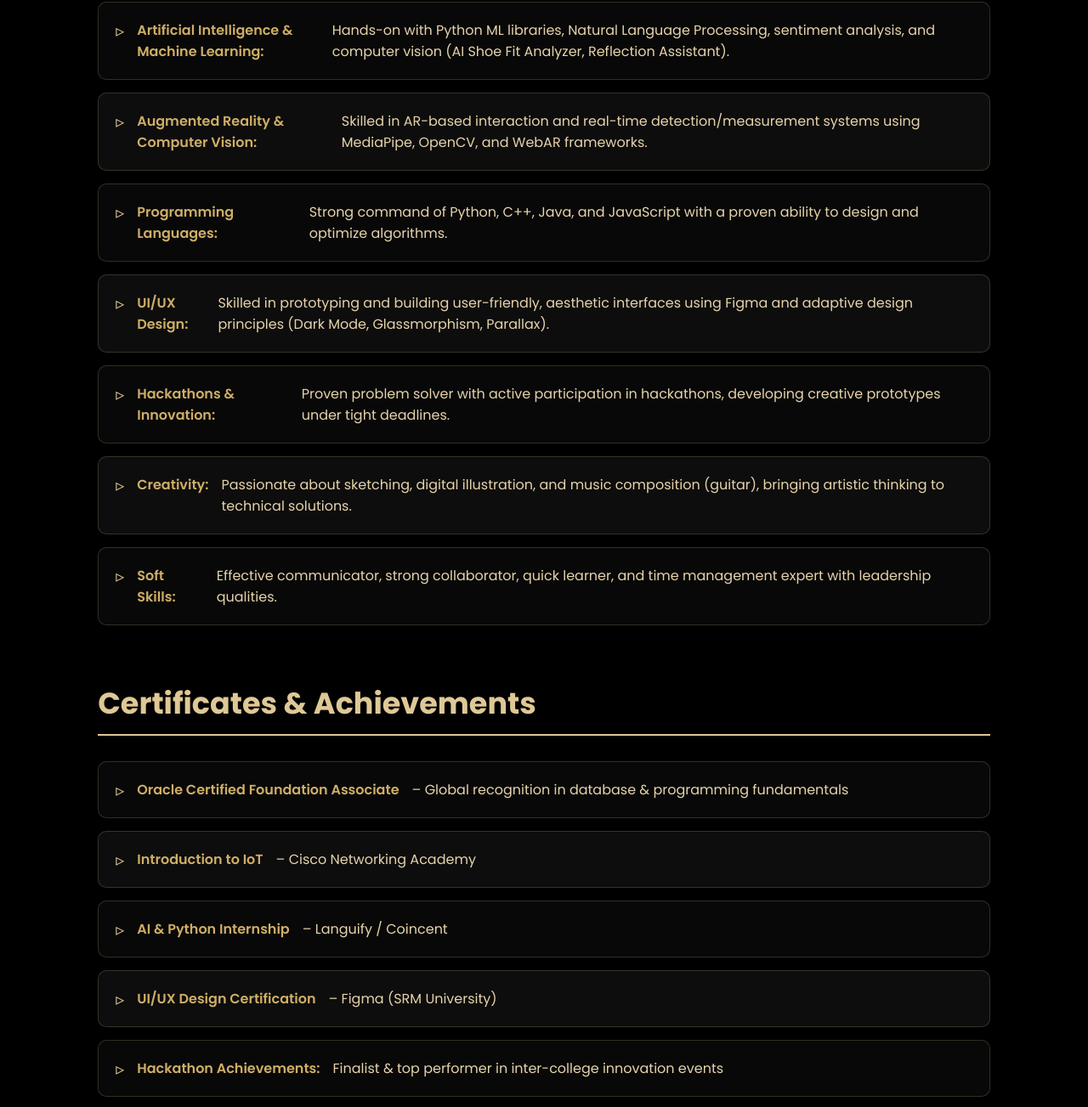
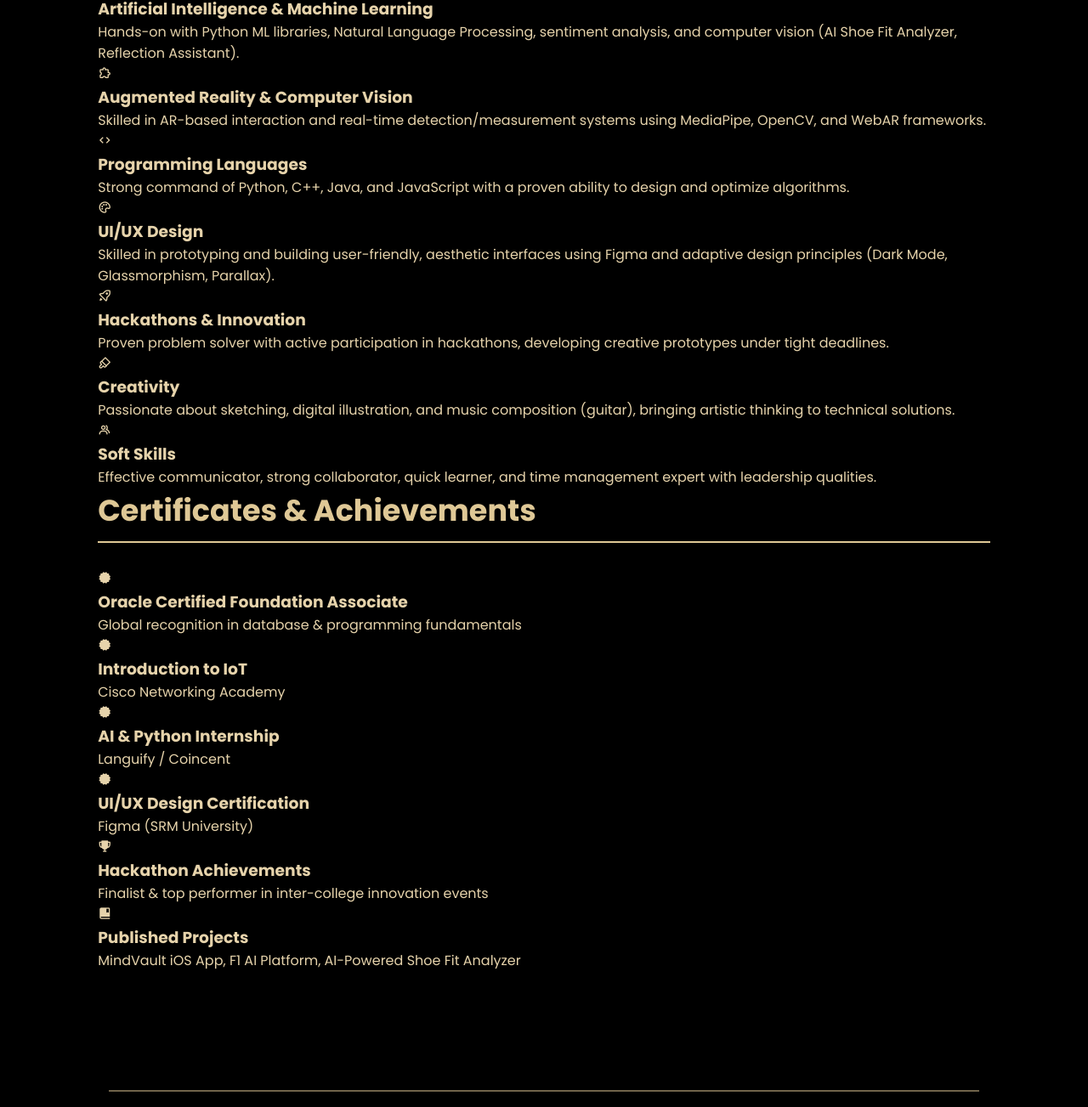
Before and after one commit to javintrivedi/Portfolio, a plain HTML site: page index.html in a window 1280 px wide. Shown: the part 2291-3594 px from the top of the page at 85% size. Drawn offline with nearby package versions, Linux system fonts and the light colour scheme; some packages are replaced by stand-ins of ours; a script that the page names is missing.

Commit message:
Update index.html

```diff
--- a/index.html
+++ b/index.html
@@ -23,6 +23,11 @@
             <li><a href="#contact" class="nav-link">Contact</a></li>
 
         </ul>
+        <div class="burger">
+            <div class="line1"></div>
+            <div class="line2"></div>
+            <div class="line3"></div>
+        </div>
     </nav>
 
     <section id="home" class="home">
@@ -72,29 +77,131 @@
 <section id="services" class="services reveal">
 <div class="services-info">
     <h1>Skills & Expertise</h1>
-    <ul>
-        <li><strong>Full-Stack & Web Development:</strong> Proficient in HTML, CSS, JavaScript, Flask, and MySQL with experience in building scalable and interactive platforms (e.g., F1 AI Platform).</li>
-        <li><strong>Mobile App Development:</strong> Experienced in Swift/SwiftUI with a strong focus on security, AI integration, and user-centric design (e.g., MindVault iOS app).</li>
-        <li><strong>Artificial Intelligence & Machine Learning:</strong> Hands-on with Python ML libraries, Natural Language Processing, sentiment analysis, and computer vision (AI Shoe Fit Analyzer, Reflection Assistant).</li>
-        <li><strong>Augmented Reality & Computer Vision:</strong> Skilled in AR-based interaction and real-time detection/measurement systems using MediaPipe, OpenCV, and WebAR frameworks.</li>
-        <li><strong>Programming Languages:</strong> Strong command of Python, C++, Java, and JavaScript with a proven ability to design and optimize algorithms.</li>
-        <li><strong>UI/UX Design:</strong> Skilled in prototyping and building user-friendly, aesthetic interfaces using Figma and adaptive design principles (Dark Mode, Glassmorphism, Parallax).</li>
-        <li><strong>Hackathons & Innovation:</strong> Proven problem solver with active participation in hackathons, developing creative prototypes under tight deadlines.</li>
-        <li><strong>Creativity:</strong> Passionate about sketching, digital illustration, and music composition (guitar), bringing artistic thinking to technical solutions.</li>
-        <li><strong>Soft Skills:</strong> Effective communicator, strong collaborator, quick learner, and time management expert with leadership qualities.</li>
-    </ul>
-
-    <br><br>
+    <div class="skills-container">
+        <div class="skill-category">
+            <div class="skill-item">
+                <i class="bx bxl-html5"></i>
+                <div class="skill-content">
+                    <h3>Full-Stack & Web Development</h3>
+                    <p>Proficient in HTML, CSS, JavaScript, Flask, and MySQL with experience in building scalable and interactive platforms (e.g., F1 AI Platform).</p>
+                </div>
+            </div>
+            <div class="skill-item">
+                <i class="bx bxl-apple"></i>
+                <div class="skill-content">
+                    <h3>Mobile App Development</h3>
+                    <p>Experienced in Swift/SwiftUI with a strong focus on security, AI integration, and user-centric design (e.g., MindVault iOS app).</p>
+                </div>
+            </div>
+            <div class="skill-item">
+                <i class="bx bxl-python"></i>
+                <div class="skill-content">
+                    <h3>Artificial Intelligence & Machine Learning</h3>
+                    <p>Hands-on with Python ML libraries, Natural Language Processing, sentiment analysis, and computer vision (AI Shoe Fit Analyzer, Reflection Assistant).</p>
+                </div>
+            </div>
+            <div class="skill-item">
+                <i class="bx bx-extension"></i>
+                <div class="skill-content">
+                    <h3>Augmented Reality & Computer Vision</h3>
+                    <p>Skilled in AR-based interaction and real-time detection/measurement systems using MediaPipe, OpenCV, and WebAR frameworks.</p>
+                </div>
+            </div>
+            <div class="skill-item">
+                <i class="bx bx-code"></i>
+                <div class="skill-content">
+                    <h3>Programming Languages</h3>
+                    <p>Strong command of Python, C++, Java, and JavaScript with a proven ability to design and optimize algorithms.</p>
+                </div>
+            </div>
+            <div class="skill-item">
+                <i class="bx bx-palette"></i>
+                <div class="skill-content">
+                    <h3>UI/UX Design</h3>
+                    <p>Skilled in prototyping and building user-friendly, aesthetic interfaces using Figma and adaptive design principles (Dark Mode, Glassmorphism, Parallax).</p>
+                </div>
+            </div>
+            <div class="skill-item">
+                <i class="bx bx-rocket"></i>
+                <div class="skill-content">
+                    <h3>Hackathons & Innovation</h3>
+                    <p>Proven problem solver with active participation in hackathons, developing creative prototypes under tight deadlines.</p>
+                </div>
+            </div>
+            <div class="skill-item">
+                <i class="bx bx-brush"></i>
+                <div class="skill-content">
+                    <h3>Creativity</h3>
+                    <p>Passionate about sketching, digital illustration, and music composition (guitar), bringing artistic thinking to technical solutions.</p>
+                </div>
+            </div>
+            <div class="skill-item">
+                <i class="bx bx-group"></i>
+                <div class="skill-content">
+                    <h3>Soft Skills</h3>
+                    <p>Effective communicator, strong collaborator, quick learner, and time management expert with leadership qualities.</p>
+                </div>
+            </div>
+        </div>
+    </div>
 
     <h1>Certificates & Achievements</h1>
-    <ul>
-        <li><strong>Oracle Certified Foundation Associate</strong> – Global recognition in database & programming fundamentals</li>
-        <li><strong>Introduction to IoT</strong> – Cisco Networking Academy</li>
-        <li><strong>AI & Python Internship</strong> – Languify / Coincent</li>
-        <li><strong>UI/UX Design Certification</strong> – Figma (SRM University)</li>
-        <li><strong>Hackathon Achievements:</strong> Finalist & top performer in inter-college innovation events</li>
-        <li><strong>Published Projects:</strong> MindVault iOS App, F1 AI Platform, AI-Powered Shoe Fit Analyzer</li>
-    </ul>
+    <div class="certificates-container">
+        <div class="certificate-item">
+            <div class="certificate-icon">
+                <i class="bx bxs-certification"></i>
+            </div>
+            <div class="certificate-content">
+                <h3>Oracle Certified Foundation Associate</h3>
+                <p>Global recognition in database & programming fundamentals</p>
+            </div>
+        </div>
+        <div class="certificate-item">
+            <div class="certificate-icon">
+                <i class="bx bxs-certification"></i>
+            </div>
+            <div class="certificate-content">
+                <h3>Introduction to IoT</h3>
+                <p>Cisco Networking Academy</p>
+            </div>
+        </div>
+        <div class="certificate-item">
+            <div class="certificate-icon">
+                <i class="bx bxs-certification"></i>
+            </div>
+            <div class="certificate-content">
+                <h3>AI & Python Internship</h3>
+                <p>Languify / Coincent</p>
+            </div>
+        </div>
+        <div class="certificate-item">
+            <div class="certificate-icon">
+                <i class="bx bxs-certification"></i>
+            </div>
+            <div class="certificate-content">
+                <h3>UI/UX Design Certification</h3>
+                <p>Figma (SRM University)</p>
+            </div>
+        </div>
+        <div class="certificate-item">
+            <div class="certificate-icon">
+                <i class="bx bxs-trophy"></i>
+            </div>
+            <div class="certificate-content">
+                <h3>Hackathon Achievements</h3>
+                <p>Finalist & top performer in inter-college innovation events</p>
+            </div>
+        </div>
+        <div class="certificate-item">
+            <div class="certificate-icon">
+                <i class="bx bxs-book-bookmark"></i>
+            </div>
+            <div class="certificate-content">
+                <h3>Published Projects</h3>
+                <p>MindVault iOS App, F1 AI Platform, AI-Powered Shoe Fit Analyzer</p>
+            </div>
+        </div>
+    </div>
 </div>
 
 
```
